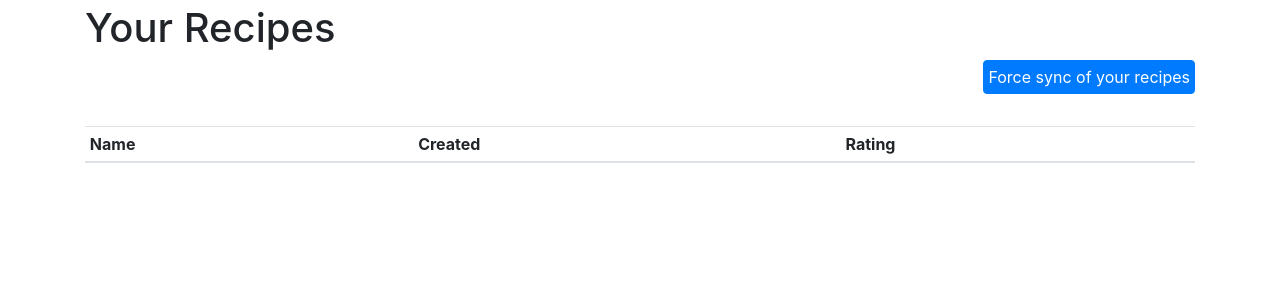
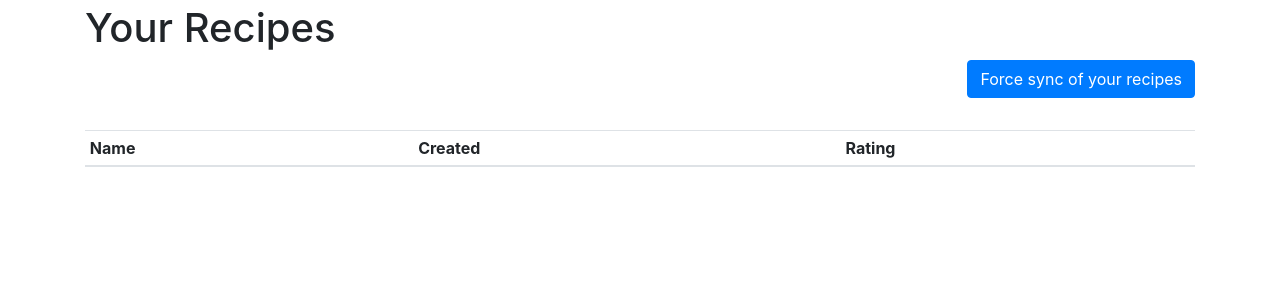
Before and after one commit to grschafer/paprika-sync, a Django app: page /recipes in a window 1280 px wide. Shown: the part 56-356 px from the top of the page. Run offline with Django 3.2, Linux system fonts and the light colour scheme; a user stored in the database is signed in; tables that the repository leaves empty hold one stand-in row (values such as "Sample post"); lists and menus that the app fills with data are empty; some libraries are stand-ins or nearby versions.

Commit message:
Fix signup w/ invite token
Also pad force-sync button better

```diff
--- a/paprika_sync/static/css/project.css
+++ b/paprika_sync/static/css/project.css
@@ -33,9 +33,6 @@
 form.request-sync p {
   text-align: right;
 }
-form.request-sync button {
-  padding: 4px;
-}
 
 section {
   margin-top: 2em;
--- a/paprika_sync/static/sass/project.scss
+++ b/paprika_sync/static/sass/project.scss
@@ -61,9 +61,6 @@ form.request-sync {
     p {
         text-align: right;
     }
-    button {
-        padding: 4px;
-    }
 }
 section {
     margin-top: 2em;
--- a/paprika_sync/templates/account/signup.html
+++ b/paprika_sync/templates/account/signup.html
@@ -10,7 +10,7 @@
 
 <p>{% blocktrans %}Already have an account? Then please <a href="{{ login_url }}">sign in</a>.{% endblocktrans %}</p>
 
-<form class="signup" id="signup_form" method="post" action="{% url 'account_signup' %}">
+<form class="signup" id="signup_form" method="post">
   {% csrf_token %}
   {{ form|crispy }}
   {% if redirect_field_value %}
```
Also changed, not shown: 1 other file.
